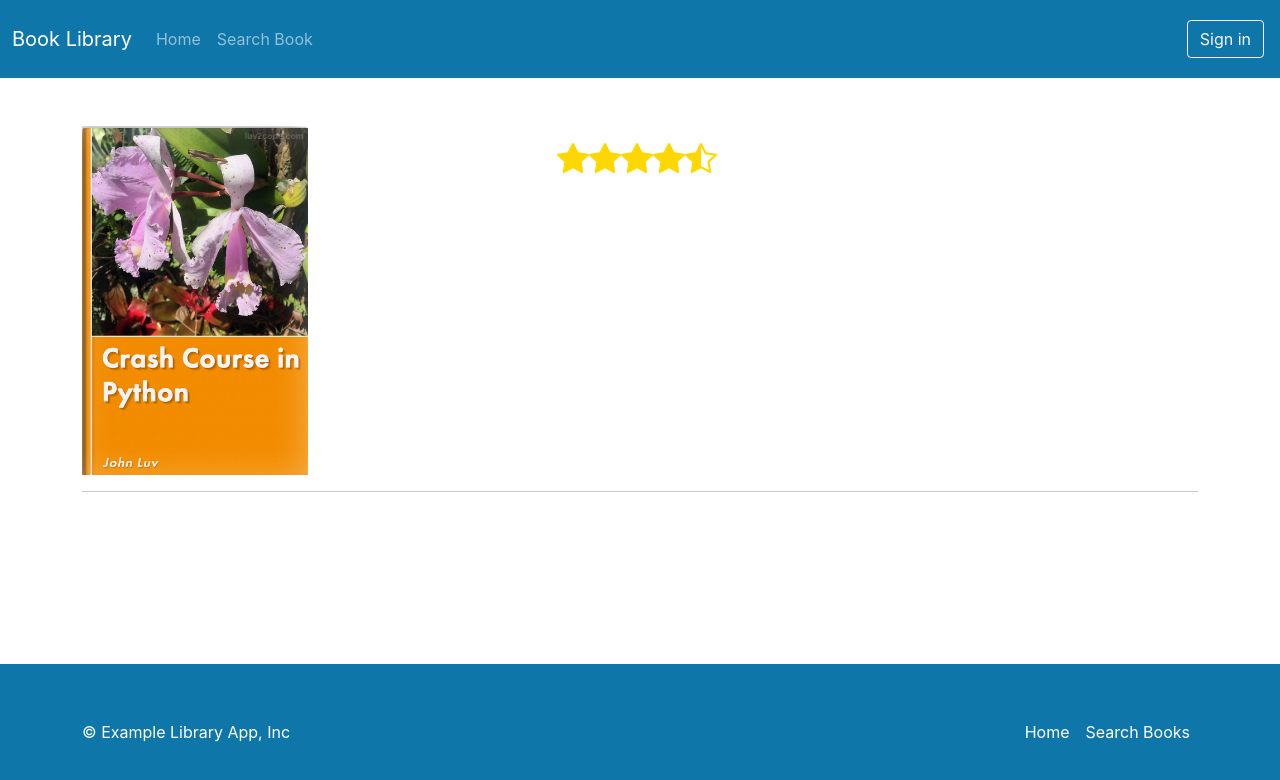
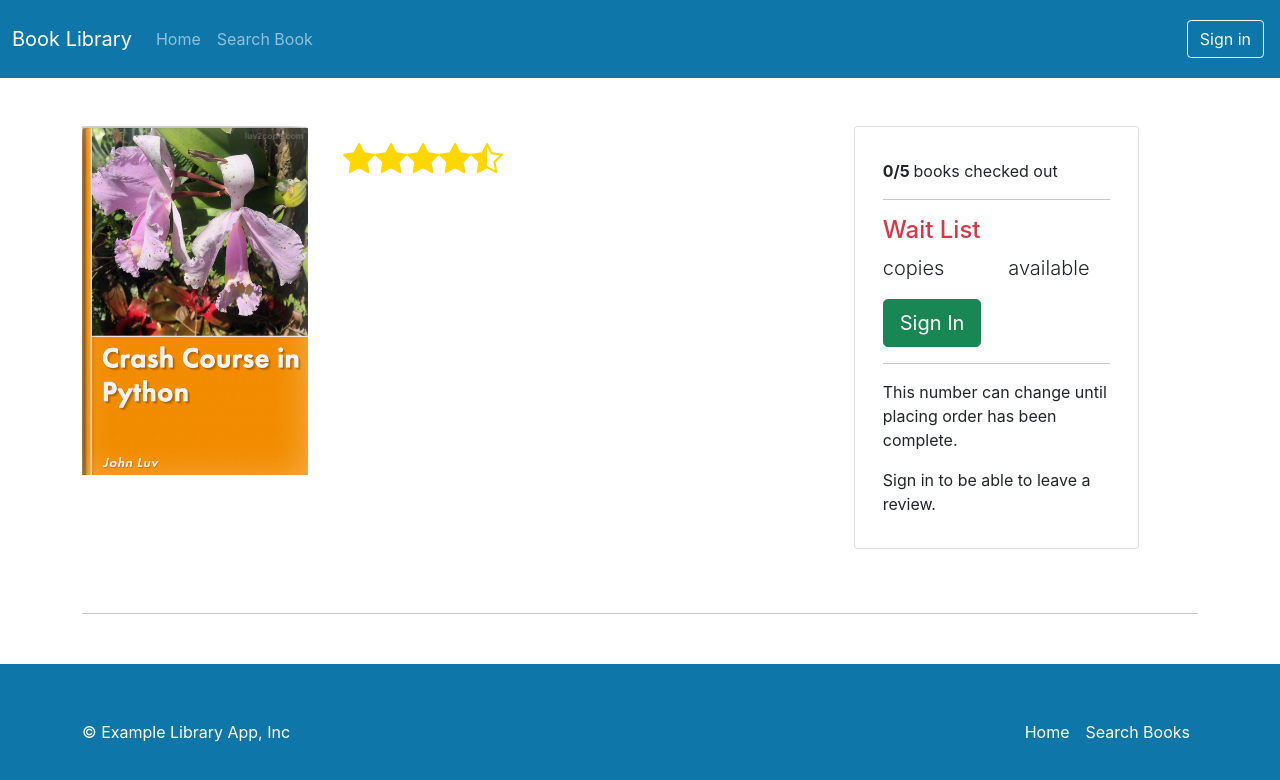
Before and after one commit to Trung-Hieu-Dev/fullstack-react-and-springboot, a React (Create React App) app in the folder frontend/react-library/: page /checkout/1 in a window 1280 px wide. Shown: the top 780 px of the page. Built offline with nearby package versions, Linux system fonts and the light colour scheme; no server answers.

Commit message:
Front-End: Review Box Component

```diff
--- a/frontend/react-library/src/layouts/BookCheckoutPage/BookCheckoutPage.tsx
+++ b/frontend/react-library/src/layouts/BookCheckoutPage/BookCheckoutPage.tsx
@@ -2,6 +2,7 @@
 import BookModel from "../../models/BookModel";
 import { SpinnerLoading } from "../Utils/SpinnerLoading";
 import { StarReview } from "../Utils/StarReview";
+import { CheckoutAndReviewBox } from "./CheckoutAndReviewBox";
 
 export const BookCheckoutPage = () => {
   const [book, setBook] = useState<BookModel>();
@@ -83,6 +84,7 @@
               <StarReview rating={4.5} size={32} />
             </div>
           </div>
+          <CheckoutAndReviewBox book={book} mobile={false} />
         </div>
         <hr />
       </div>
@@ -108,6 +110,7 @@
             <StarReview rating={4.5} size={32} />
           </div>
         </div>
+        <CheckoutAndReviewBox book={book} mobile={true} />
         <hr />
       </div>
     </div>
--- /dev/null
+++ b/frontend/react-library/src/layouts/BookCheckoutPage/CheckoutAndReviewBox.tsx
@@ -0,0 +1,51 @@
+import React from "react";
+import BookModel from "../../models/BookModel";
+import { Link } from "react-router-dom";
+
+export const CheckoutAndReviewBox: React.FC<{
+  book: BookModel | undefined;
+  mobile: boolean;
+}> = (props) => {
+  return (
+    <div
+      className={
+        props.mobile ? "card d-flex mt-5" : "card col-3 container d-flex mb-5"
+      }
+    >
+      <div className="card-body container">
+        <div className="mt-3">
+          <p>
+            <b>0/5 </b>
+            books checked out
+          </p>
+          <hr />
+          {props.book &&
+          props.book.copiesAvailable &&
+          props.book.copiesAvailable > 0 ? (
+            <h4 className="text-success">Available</h4>
+          ) : (
+            <h4 className="text-danger">Wait List</h4>
+          )}
+          <div className="row">
+            <p className="col-6 lead">
+              <b>{props.book?.copies} </b>
+              copies
+            </p>
+            <p className="col-6 lead">
+              <b>{props.book?.copiesAvailable} </b>
+              available
+            </p>
+          </div>
+        </div>
+        <Link to="/#" className="btn btn-success btn-lg">
+          Sign In
+        </Link>
+        <hr />
+        <p className="mt-3">
+          This number can change until placing order has been complete.
+        </p>
+        <p>Sign in to be able to leave a review.</p>
+      </div>
+    </div>
+  );
+};
```
